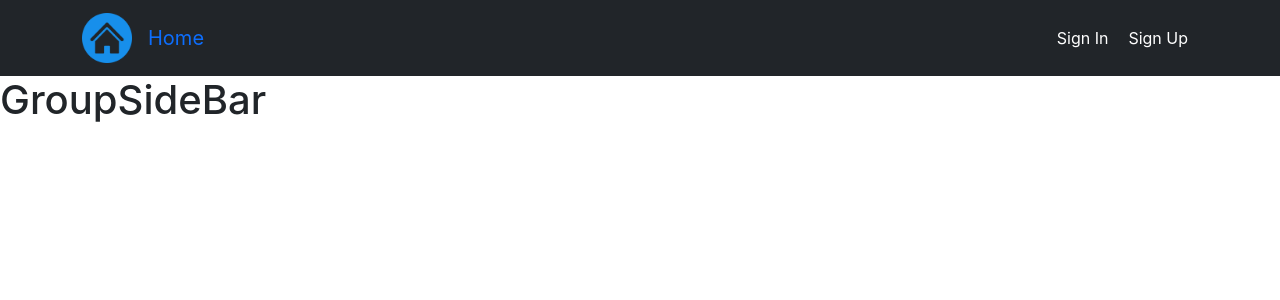
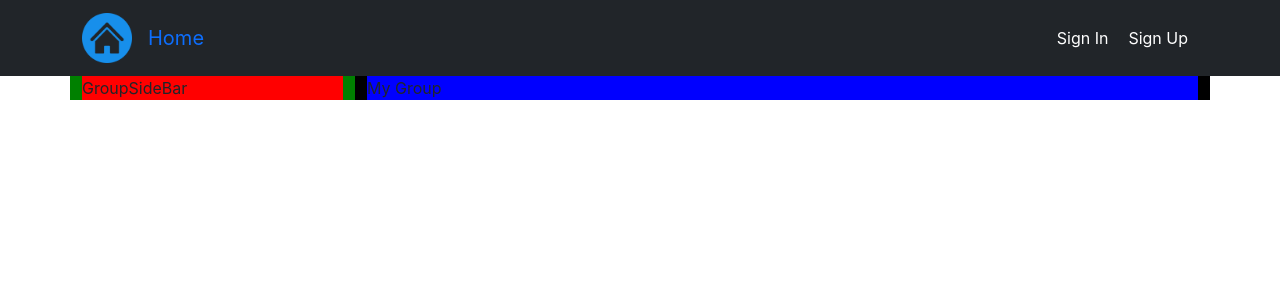
Before and after one commit to AdvancedWebDevTeam/frontend-kahoot, a React (Create React App) app: page /group in a window 1280 px wide. Shown: the top 300 px of the page. Built offline with nearby package versions, Linux system fonts and the light colour scheme.

Commit message:
set up layout for group page

```diff
--- a/src/components/apps/App.css
+++ b/src/components/apps/App.css
@@ -1,3 +1,78 @@
+/* Box sizing rules */
+*,
+*::before,
+*::after {
+  box-sizing: border-box;
+}
+
+/* Remove default margin */
+body,
+h1,
+h2,
+h3,
+h4,
+p,
+figure,
+blockquote,
+dl,
+dd {
+  margin: 0;
+}
+
+/* Remove list styles on ul, ol elements with a list role, which suggests default styling will be removed */
+ul[role='list'],
+ol[role='list'] {
+  list-style: none;
+}
+
+/* Set core root defaults */
+html:focus-within {
+  scroll-behavior: smooth;
+}
+
+/* Set core body defaults */
+body {
+  min-height: 100vh;
+  text-rendering: optimizeSpeed;
+  line-height: 1.5;
+}
+
+/* A elements that don't have a class get default styles */
+a:not([class]) {
+  text-decoration-skip-ink: auto;
+}
+
+/* Make images easier to work with */
+img,
+picture {
+  max-width: 100%;
+  display: block;
+}
+
+/* Inherit fonts for inputs and buttons */
+input,
+button,
+textarea,
+select {
+  font: inherit;
+}
+
+/* Remove all animations, transitions and smooth scroll for people that prefer not to see them */
+@media (prefers-reduced-motion: reduce) {
+  html:focus-within {
+    scroll-behavior: auto;
+  }
+
+  *,
+  *::before,
+  *::after {
+    animation-duration: 0.01ms !important;
+    animation-iteration-count: 1 !important;
+    transition-duration: 0.01ms !important;
+    scroll-behavior: auto !important;
+  }
+}
+
 .App {
   text-align: center;
 }
--- a/src/components/group/Group.jsx
+++ b/src/components/group/Group.jsx
@@ -1,13 +1,27 @@
 import React from "react";
-import { Outlet } from "react-router-dom";
+import { Route, Routes } from "react-router-dom";
+import { Col, Container, Row } from "react-bootstrap";
 import GroupSideBar from "./GroupSideBar";
+import MyGroup from "./MyGroup/MyGroup";
+import GroupDetail from "./GroupDetail/GroupDetail";
+import CreateGroup from "./CreateGroup/CreateGroup";
 
 function Group() {
   return (
-    <div>
-      <GroupSideBar />
-      <Outlet />
-    </div>
+    <Container fluid="lg">
+      <Row>
+        <Col lg={3} sm={4} xs={5} style={{ backgroundColor: "green" }}>
+          <GroupSideBar className="group-sidebar" />
+        </Col>
+        <Col lg={9} sm={8} xs={7} style={{ backgroundColor: "black" }}>
+          <Routes className="group-body">
+            <Route path="/" element={<MyGroup />} />
+            <Route path=":groupId" element={<GroupDetail />} />
+            <Route path="/create" element={<CreateGroup />} />
+          </Routes>
+        </Col>
+      </Row>
+    </Container>
   );
 }
 
--- a/src/components/group/GroupSideBar.jsx
+++ b/src/components/group/GroupSideBar.jsx
@@ -1,11 +1,7 @@
 import React from "react";
 
 function GroupSideBar() {
-  return (
-    <div>
-      <h1>GroupSideBar</h1>
-    </div>
-  );
+  return <div style={{ backgroundColor: "red" }}>GroupSideBar</div>;
 }
 
 export default GroupSideBar;
--- a/src/components/group/MyGroup/MyGroup.jsx
+++ b/src/components/group/MyGroup/MyGroup.jsx
@@ -1,7 +1,7 @@
 import React from "react";
 
 function MyGroup() {
-  return <div>My Group</div>;
+  return <div style={{ backgroundColor: "blue" }}>My Group</div>;
 }
 
 export default MyGroup;
--- a/src/components/home/Home.jsx
+++ b/src/components/home/Home.jsx
@@ -130,13 +130,11 @@ export default function Home() {
           </Navbar.Collapse>
         </Container>
       </Navbar>
-      <div>
-        <Routes>
-          <Route index element={<Welcome />} />
-          <Route path="group" element={<Group />} />
-          <Route path="profile" element={<Profile />} />
-        </Routes>
-      </div>
+      <Routes>
+        <Route index element={<Welcome />} />
+        <Route path="group" element={<Group />} />
+        <Route path="profile" element={<Profile />} />
+      </Routes>
     </div>
   );
 }
```
Also changed, not shown: src/components/apps/App.jsx (deleted, +0 -44 lines), src/components/group/GroupMain.jsx (deleted, +0 -11 lines).
